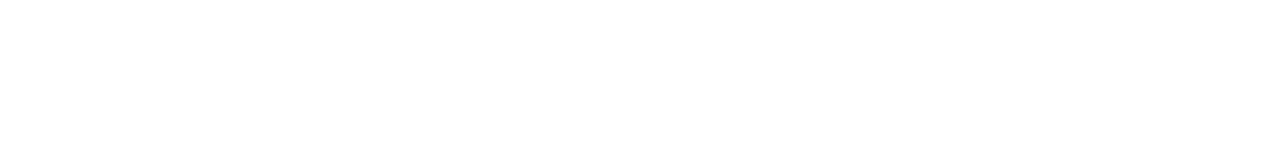
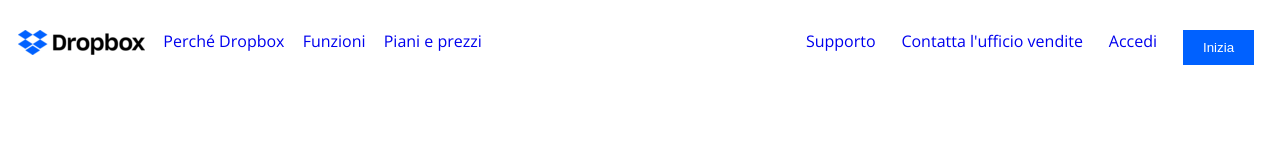
Before and after one commit to dariolaseta/htmlcss-dropbox, a plain HTML site: page index.html in a window 1280 px wide. Drawn offline with nearby package versions, Linux system fonts and the light colour scheme.

Commit message:
added header

```diff
--- a/css/style.css
+++ b/css/style.css
@@ -7,3 +7,45 @@
 body{
     font-family: 'Open Sans', sans-serif;
 }
+
+header{
+    background-color: white;
+    justify-content: space-between;
+}
+
+ul{
+    list-style-type: none;
+}
+
+a{
+    text-decoration: none;
+}
+
+.flex{
+    display: flex;
+    flex-direction: row;
+}
+
+header section.left-section ul{
+    justify-content: space-evenly;
+    width: 500px;
+    text-align: left;
+}
+
+header section.right-section ul{
+    justify-content: space-evenly;
+    width: 500px;
+    text-align: right;
+}
+
+.left-section,
+.right-section{
+    margin-top: 30px;
+}
+
+.blue-button{
+    padding: 10px 20px;
+    border: none;
+    background-color: #0061ff;
+    color: white;
+}
--- a/index.html
+++ b/index.html
@@ -16,8 +16,24 @@
         <link rel="stylesheet" href="css/style.css">
     </head>
     <body>
-        <header>
+        <header class="flex">
+            <section class="left-section">
+                <ul class="flex">
+                    <li><a href="#"><img src="img/logo-small.png" alt="Dropbox logo"></a></li>
+                    <li><a href="#">Perché Dropbox</a></li>
+                    <li><a href="#">Funzioni</a></li>
+                    <li><a href="#">Piani e prezzi</a></li>
+                </ul>
+            </section>
 
+            <section class="right-section flex">
+                <ul class="flex">
+                    <li><a href="#">Supporto</a></li>
+                    <li><a href="#">Contatta l'ufficio vendite</a></li>
+                    <li><a href="#">Accedi</a></li>
+                    <li><a href="#"><button class="blue-button">Inizia</button></a></li>
+                </ul>
+            </section>
         </header>
 
         <main>
```
